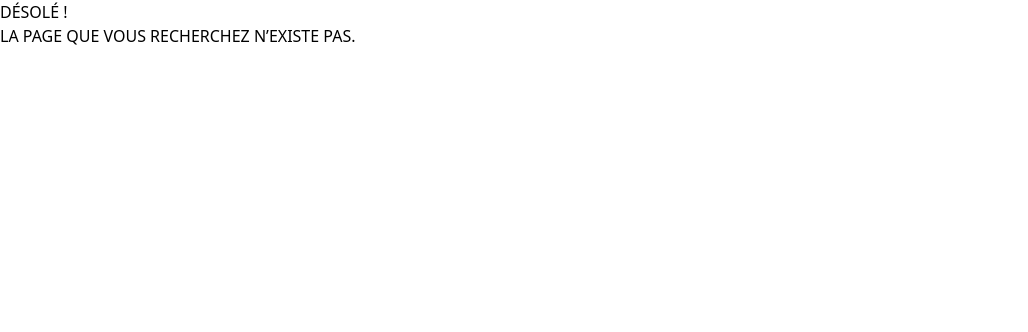
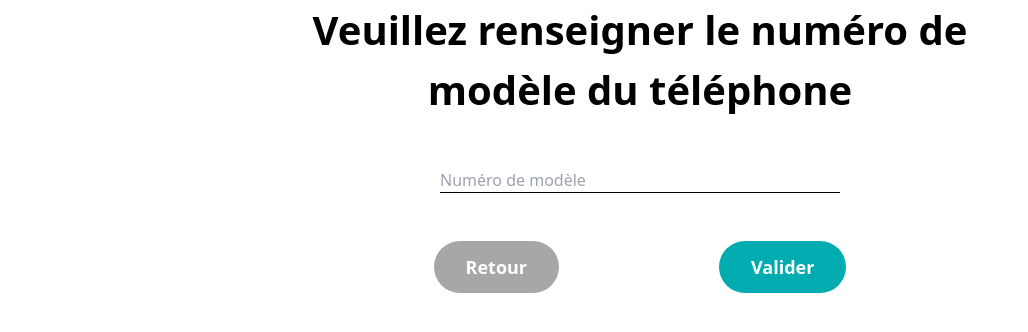
Before and after one commit to samuelfaberdev/WCS-Hackathon2-Team-Zagreb, a React (Vite) app in the folder frontend/: page /Modele in a window 1280 px wide. Shown: the top 332 px of the page, without its empty margins (0-1028 px from the left). Built offline with nearby package versions, Linux system fonts and the light colour scheme; the HTML template or start-up script is replaced by a standard one.

Commit message:
added model input route + component

```diff
--- a/frontend/src/App.css
+++ b/frontend/src/App.css
@@ -7,6 +7,8 @@ body {
     padding: 0;
     box-sizing: border-box;
 }
+
+
 
 @font-face {
     /* Font de test à voir si on change pour celle du Figma */
--- a/frontend/src/App.jsx
+++ b/frontend/src/App.jsx
@@ -3,12 +3,14 @@ import Home from "./pages/Home";
 import Page404 from "./pages/Page404";
 
 import "./App.css";
+import Model from "./components/Model";
 
 function App() {
   return (
     <>
       <Routes>
         <Route path="/" element={<Home />} />
+        <Route path="/Modele" element={<Model />} />
         <Route path="*" element={<Page404 />} />
       </Routes>
     </>
--- /dev/null
+++ b/frontend/src/components/Model.jsx
@@ -0,0 +1,32 @@
+import { useState } from "react"
+import "../App.css"
+
+export default function Model() {
+    const [modele, setModele] = useState('');
+
+    const handleSubmit = (e) => {
+        e.preventDefault();
+        modele != '' ? alert(`le modèle est ${modele}`) : alert('please enter a valid model')
+    }
+    return (
+        <div className="flex flex-col items-center gap-12">
+        <h1 className="text-center font-bold text-[40px]">Veuillez renseigner le numéro de <br/> modèle du téléphone</h1>
+        <form onSubmit={handleSubmit}>
+        <input
+        className="w-[400px] border-b border-black"
+        type="text"
+        id="modele"
+        value={modele}
+        placeholder="Numéro de modèle"
+        onChange={(e) => setModele(e.target.value)}
+        />
+        </form>
+        <div className="flex gap-40">
+        <button
+        className="bg-[#a7a7a7] px-8 py-3 rounded-full text-white font-bold text-lg ">Retour</button>
+
+        <button onClick={handleSubmit} className="bg-[#00acb0] px-8  rounded-full text-white font-bold text-lg">Valider</button>
+        </div>
+        </div>
+    )
+}
--- a/frontend/tailwind.config.js
+++ b/frontend/tailwind.config.js
@@ -7,11 +7,6 @@ export default {
         raleway: ["Raleway, sans-serif"],
       },
     },
-    colors: {
-      primary: "#202020",
-      secondary: "#FFFFFF",
-      tertiary: "#e4c467",
-    },
   },
   plugins: [],
 };
```
